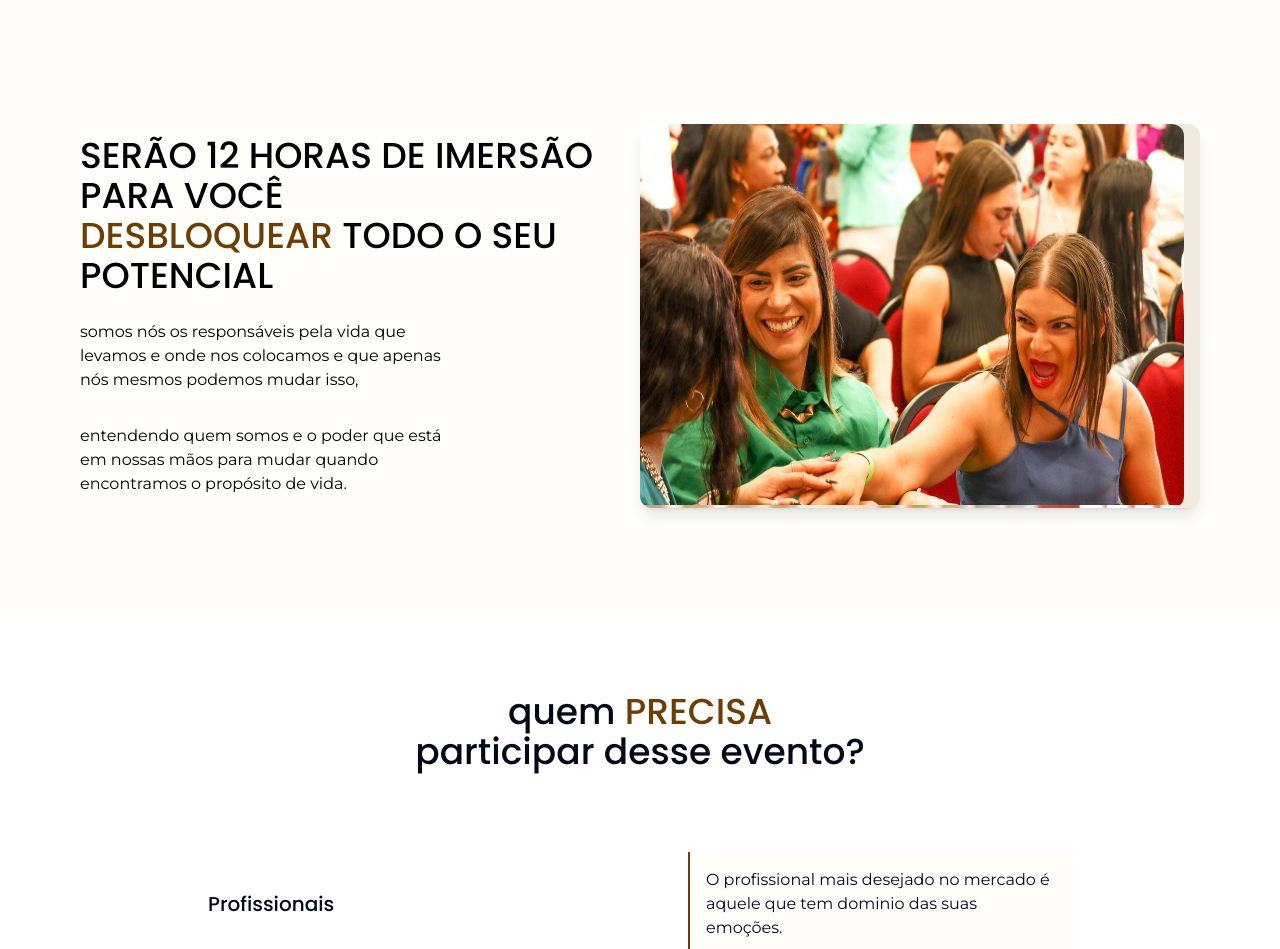
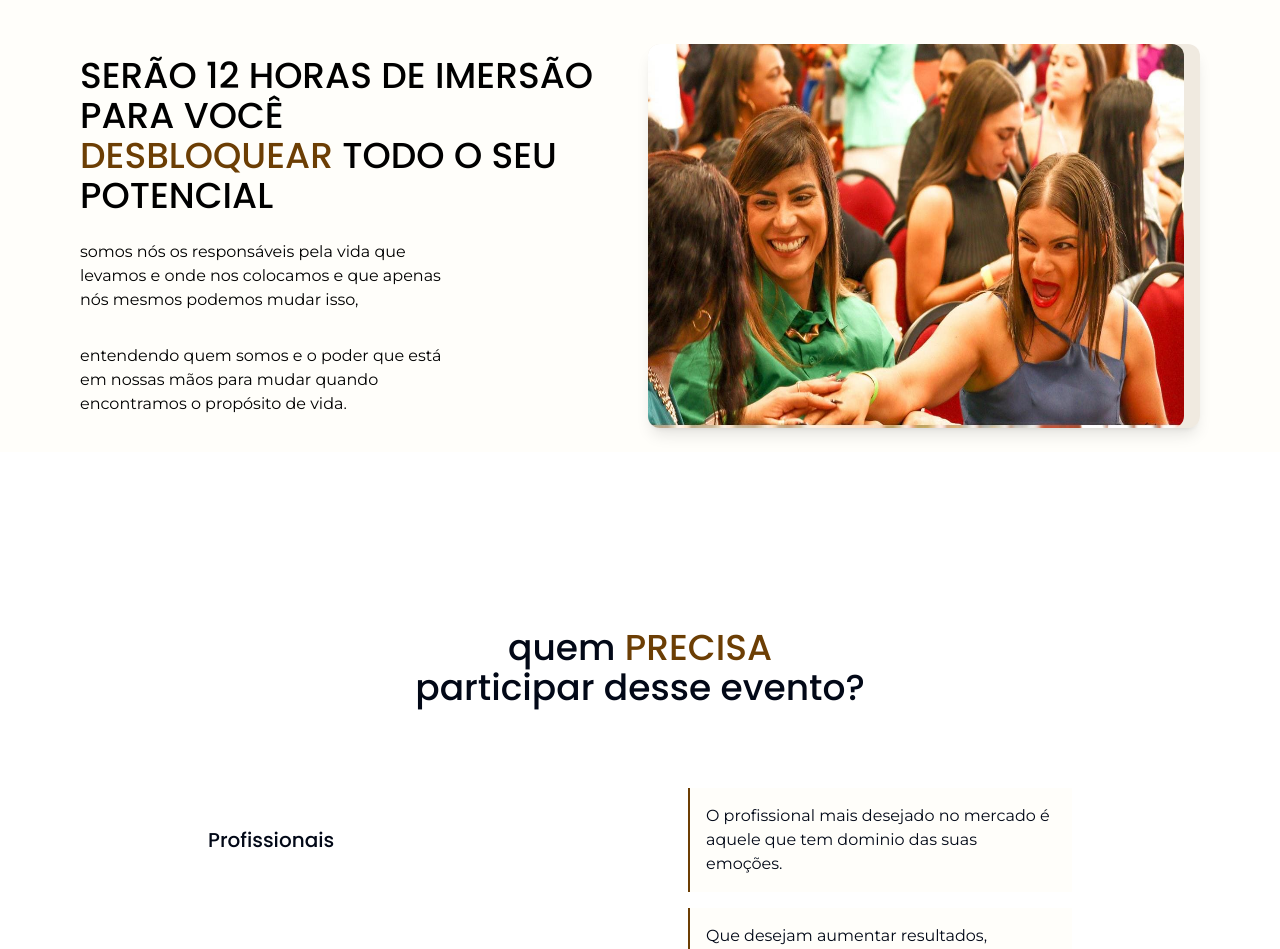
Before and after one commit to DecoXD/JornadaGovernar, a React (Vite) app: page / in a window 1280 px wide. Shown: the part 1340-2289 px from the top of the page. Built offline with nearby package versions, Linux system fonts and the light colour scheme.

Commit message:
falta apenas video2

```diff
--- a/src/App.tsx
+++ b/src/App.tsx
@@ -35,7 +35,7 @@ function App() {
       <Content/>
     </section>
 
-    <section>
+    <section className="pt-24">
       <Audience/>
     </section>
 
--- a/src/components/shared/CarouselSection.tsx
+++ b/src/components/shared/CarouselSection.tsx
@@ -18,7 +18,7 @@ const CarouselSection = () => {
   )
 
   return (
-    <Carousel className=" max-w-6xl w-full m-auto mt-20 mb-20  shadow-lg bg-[#6c3e04]/10 rounded-xl  "
+    <Carousel className=" max-w-6xl w-full m-auto    shadow-lg bg-[#6c3e04]/10 rounded-xl  "
     opts={{
       loop:true,
       direction:'ltr',
--- a/src/sections/Content.tsx
+++ b/src/sections/Content.tsx
@@ -5,7 +5,7 @@ const Content = () => {
   return (
     <section className="bg-[#FFFEFA]  flex justify-center  p-2">
 
-      <div className=" flex w-full max-w-6xl lg:flex-row flex-col shadow-md items-center justify-center shadow-black/10 px-2 pt-4 md:p-4 sm:shadow-none">
+      <div className=" flex w-full max-w-6xl lg:flex-row flex-col  items-center justify-center gap-4  px-2 pt-4 md:p-4 sm:shadow-none">
 
         <div className="flex  flex-col gap-6  justify-center flex-1 text-black ">
           <h3 className="md:text-4xl text-3xl uppercase font-medium max-w-xl font-poppins  ">
```
